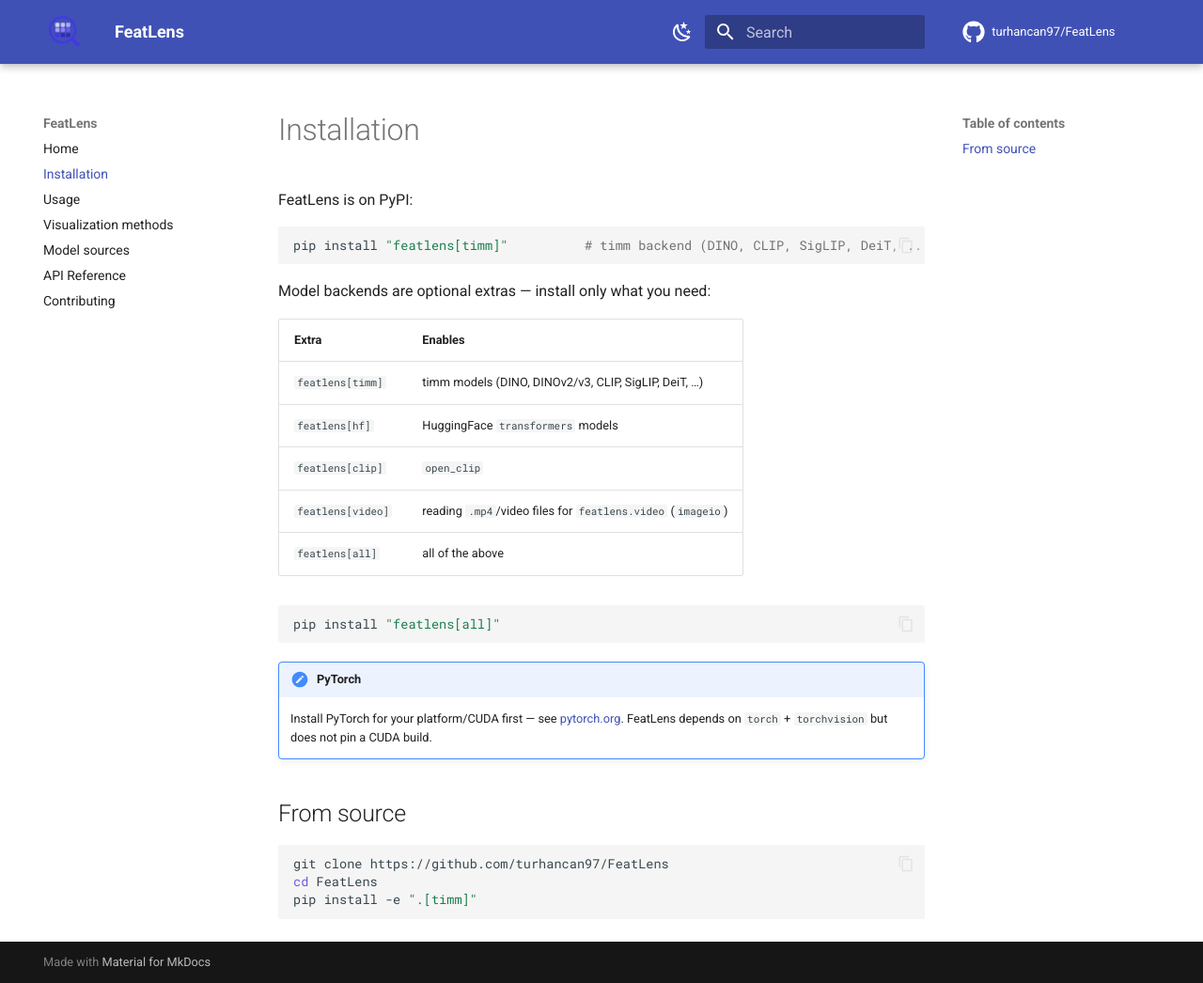
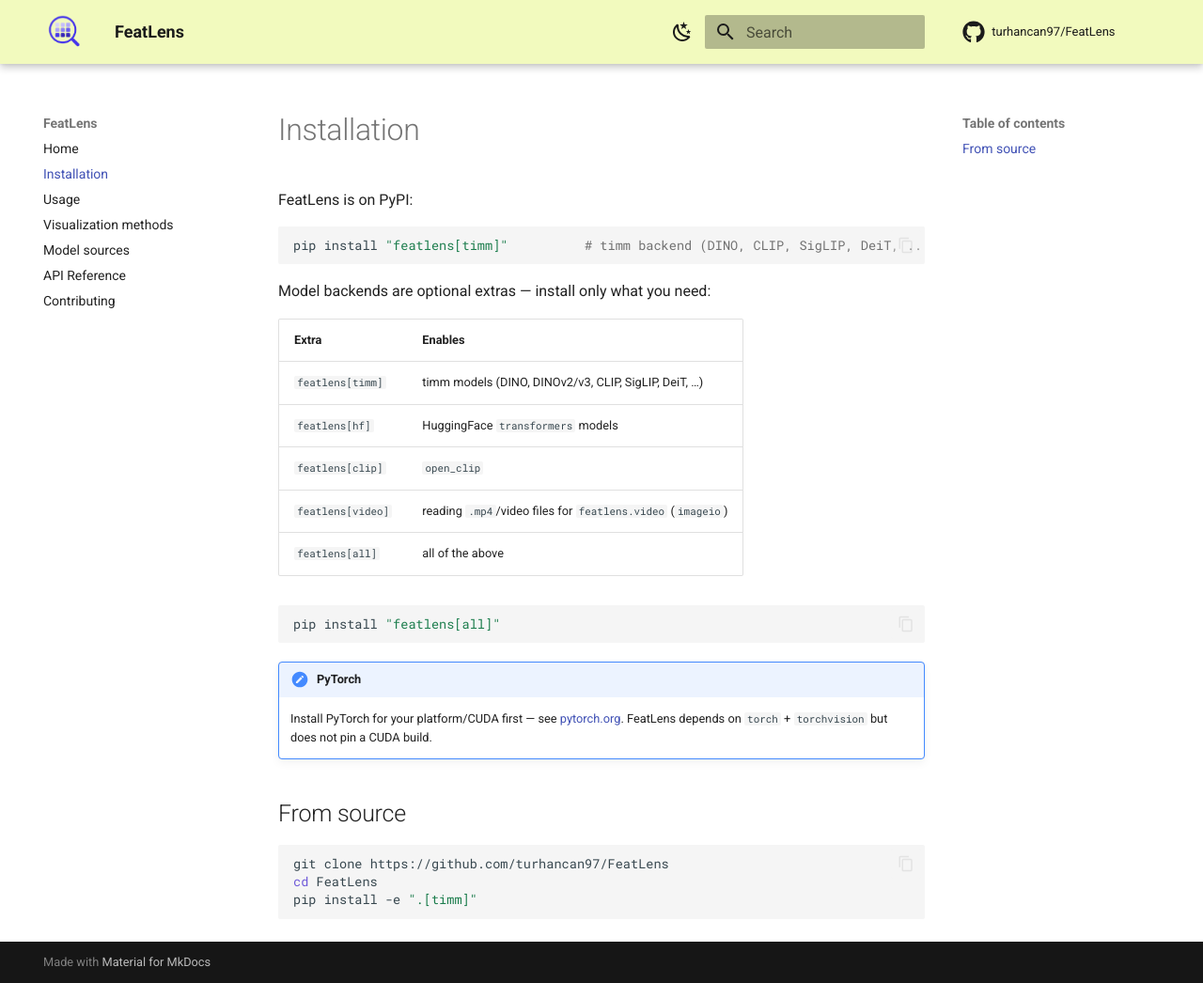
Before and after one commit to turhancan97/FeatLens, an MkDocs documentation site: the page built from docs/installation.md, in a window 1280 px wide and 1046 px high. Shown: the whole window at 94% size. Built offline with MkDocs 1.6.1 and Material for MkDocs 9.7.7, drawn with Linux system fonts in a browser that asks for light colours; comment, search, counter and statistics services are not loaded.

Commit message:
docs: set custom header color (#f2fabe)
Override the header to a pale #f2fabe with dark text/icons for contrast,
scoped to the header so the rest of the site keeps its indigo accents.

Co-Authored-By: Claude Opus 4.8 <noreply@anthropic.com>

```diff
--- a/docs/stylesheets/extra.css
+++ b/docs/stylesheets/extra.css
@@ -4,3 +4,13 @@
   height: 2.2rem;
   width: 2.2rem;
 }
+
+/* Custom header color. #f2fabe is very pale, so pair it with dark header text/icons for
+   contrast. Scoped to the header (and the tabs bar, if ever enabled) so the rest of the site
+   keeps its indigo accents. */
+.md-header,
+.md-tabs {
+  --md-primary-fg-color: #f2fabe;
+  --md-primary-bg-color: #1b1b1b;                  /* title, icons, search text */
+  --md-primary-bg-color--light: rgba(0, 0, 0, 0.6); /* muted header text / placeholder */
+}
```
